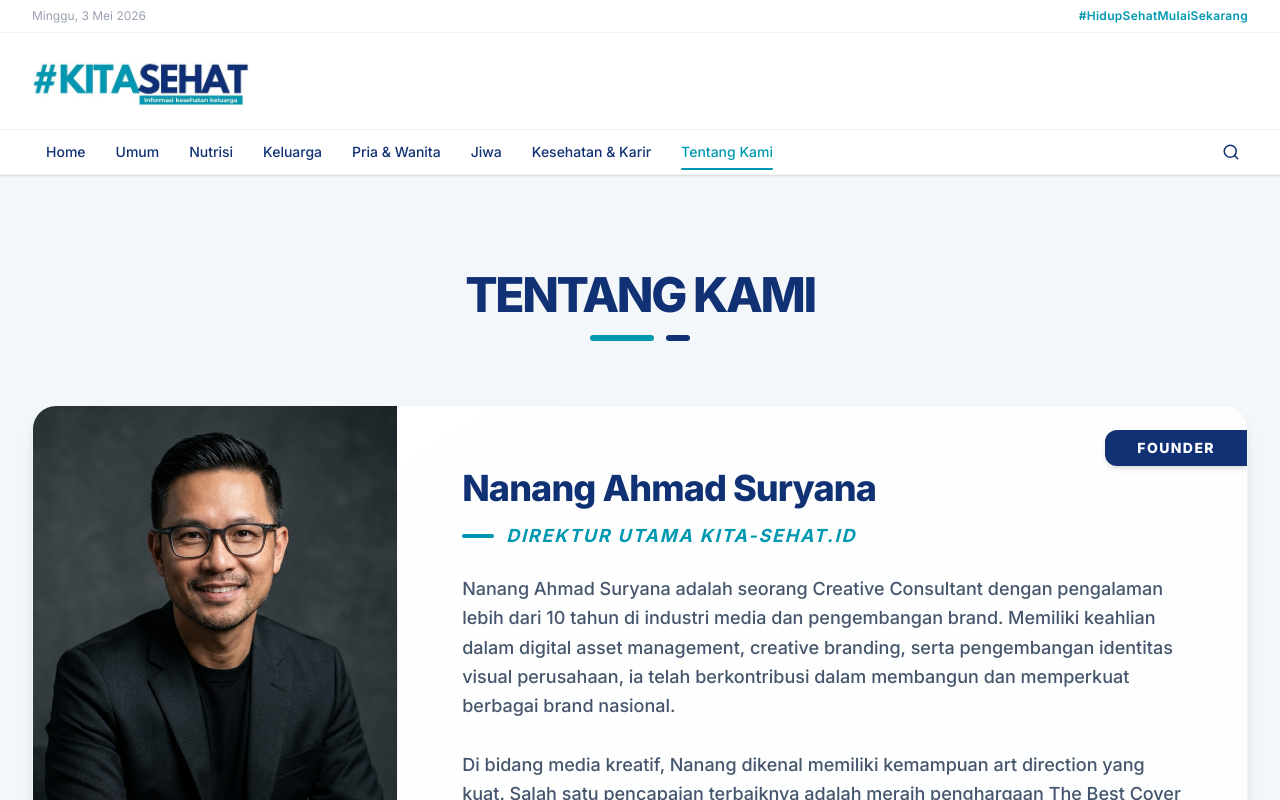
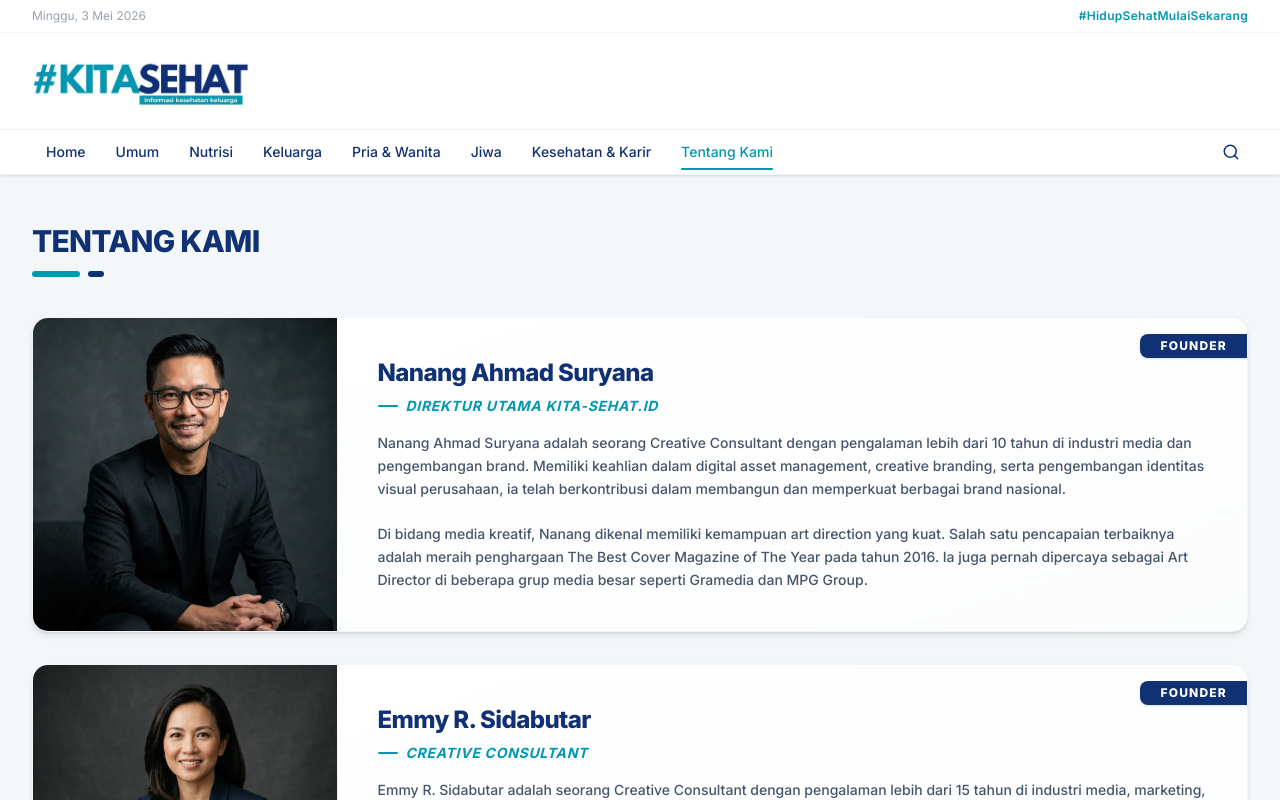
Before and after one commit to miftahsteven/kita-sehat-ng, a Next.js app: page /about-us in a window 1280 px wide. Shown: the top 800 px of the page. Built offline with nearby package versions, Linux system fonts and the light colour scheme; no server answers.

Commit message:
perbaikan ui

```diff
--- a/app/about-us/page.tsx
+++ b/app/about-us/page.tsx
@@ -24,16 +24,16 @@ async function getAboutSettings() {
 }
 
 const FounderCard = ({ name, title, bio, image, isFirst }: { name: string, title: string, bio: React.ReactNode, image: string, isFirst?: boolean }) => (
-  <div className="relative bg-white rounded-3xl shadow-lg overflow-hidden md:flex items-stretch border border-slate-100 transition-all hover:shadow-xl group mb-12 min-h-[350px] md:min-h-[450px]">
+  <div className="relative bg-white rounded-2xl shadow-md overflow-hidden md:flex items-stretch border border-slate-100 transition-all hover:shadow-lg group mb-8 min-h-[250px] md:min-h-[280px]">
     {/* FOUNDER Label */}
-    <div className="absolute top-6 right-0 z-10">
-      <div className="bg-[#103174] text-white py-2 px-8 rounded-l-xl font-black tracking-widest text-xs md:text-sm uppercase shadow-md">
+    <div className="absolute top-4 right-0 z-10">
+      <div className="bg-[#103174] text-white py-1 px-5 rounded-l-lg font-black tracking-widest text-[10px] md:text-xs uppercase shadow-sm">
         FOUNDER
       </div>
     </div>
 
     {/* Image Section - Left (Fit to card height) */}
-    <div className="md:w-[30%] min-h-[350px] md:min-h-0 relative overflow-hidden bg-slate-100 shrink-0">
+    <div className="md:w-[25%] min-h-[250px] md:min-h-0 relative overflow-hidden bg-slate-100 shrink-0">
       <Image
         src={image || "/placeholder-founder.png"}
         alt={name}
@@ -45,24 +45,24 @@ const FounderCard = ({ name, title, bio, image, isFirst }: { name: string, title
     </div>
 
     {/* Vertical Line Separator (Desktop Only) */}
-    <div className="hidden md:block w-[1px] bg-gradient-to-b from-transparent via-[#103174]/10 to-transparent my-10"></div>
+    <div className="hidden md:block w-[1px] bg-gradient-to-b from-transparent via-[#103174]/10 to-transparent my-6"></div>
 
     {/* Content Section - Right */}
-    <div className="md:w-[70%] p-8 md:p-16 flex flex-col justify-start bg-gradient-to-br from-white to-slate-50/50">
-      <div className="space-y-6">
+    <div className="md:w-[75%] p-6 md:p-10 flex flex-col justify-start bg-gradient-to-br from-white to-slate-50/50">
+      <div className="space-y-4">
         <div>
-          <h2 className="text-3xl md:text-4xl font-black text-[#103174] leading-none tracking-tight">
+          <h2 className="text-xl md:text-2xl font-black text-[#103174] leading-tight tracking-tight">
             {name}
           </h2>
-          <div className="flex items-center gap-3 mt-4">
-            <div className="h-[4px] w-8 bg-[#0098b0] rounded-full"></div>
-            <p className="text-sm md:text-lg font-bold text-[#0098b0] italic uppercase tracking-widest">
+          <div className="flex items-center gap-2 mt-2">
+            <div className="h-[2px] w-5 bg-[#0098b0] rounded-full"></div>
+            <p className="text-xs md:text-sm font-bold text-[#0098b0] italic uppercase tracking-wider">
               {title}
             </p>
           </div>
         </div>
 
-        <div className="space-y-5 text-slate-600 text-base md:text-lg leading-relaxed font-medium whitespace-pre-line">
+        <div className="space-y-3 text-slate-600 text-xs md:text-sm leading-relaxed font-medium whitespace-pre-line">
           {bio}
         </div>
       </div>
@@ -88,13 +88,13 @@ export default async function AboutUsPage() {
   };
 
   return (
-    <div className="bg-[#f4f7f9] min-h-screen py-16 md:py-24 px-4 sm:px-6 lg:px-8">
-      <div className="max-w-7xl mx-auto space-y-12">
-        <div className="text-center mb-16">
-          <h1 className="text-3xl md:text-5xl font-black text-[#103174] uppercase tracking-tighter">Tentang Kami</h1>
-          <div className="flex items-center justify-center gap-3 mt-4">
-            <div className="h-1.5 w-16 bg-[#0098b0] rounded-full"></div>
-            <div className="h-1.5 w-6 bg-[#103174] rounded-full"></div>
+    <div className="bg-[#f4f7f9] min-h-screen pt-8 pb-16 md:pt-12 md:pb-20 px-4 sm:px-6 lg:px-8">
+      <div className="max-w-7xl mx-auto space-y-10">
+        <div className="text-left mb-10">
+          <h1 className="text-2xl md:text-3xl font-black text-[#103174] uppercase tracking-tight">Tentang Kami</h1>
+          <div className="flex items-center justify-start gap-2 mt-3">
+            <div className="h-1.5 w-12 bg-[#0098b0] rounded-full"></div>
+            <div className="h-1.5 w-4 bg-[#103174] rounded-full"></div>
           </div>
         </div>
 
```
